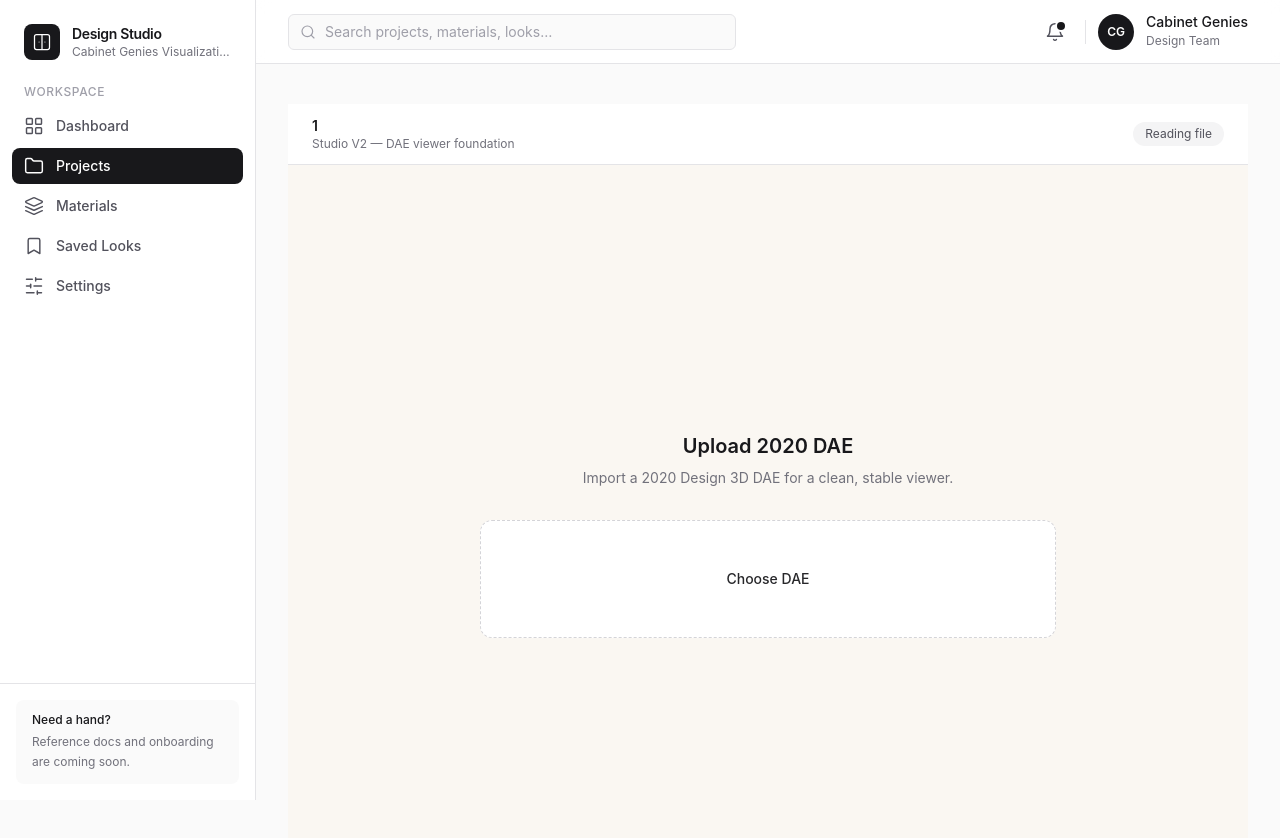
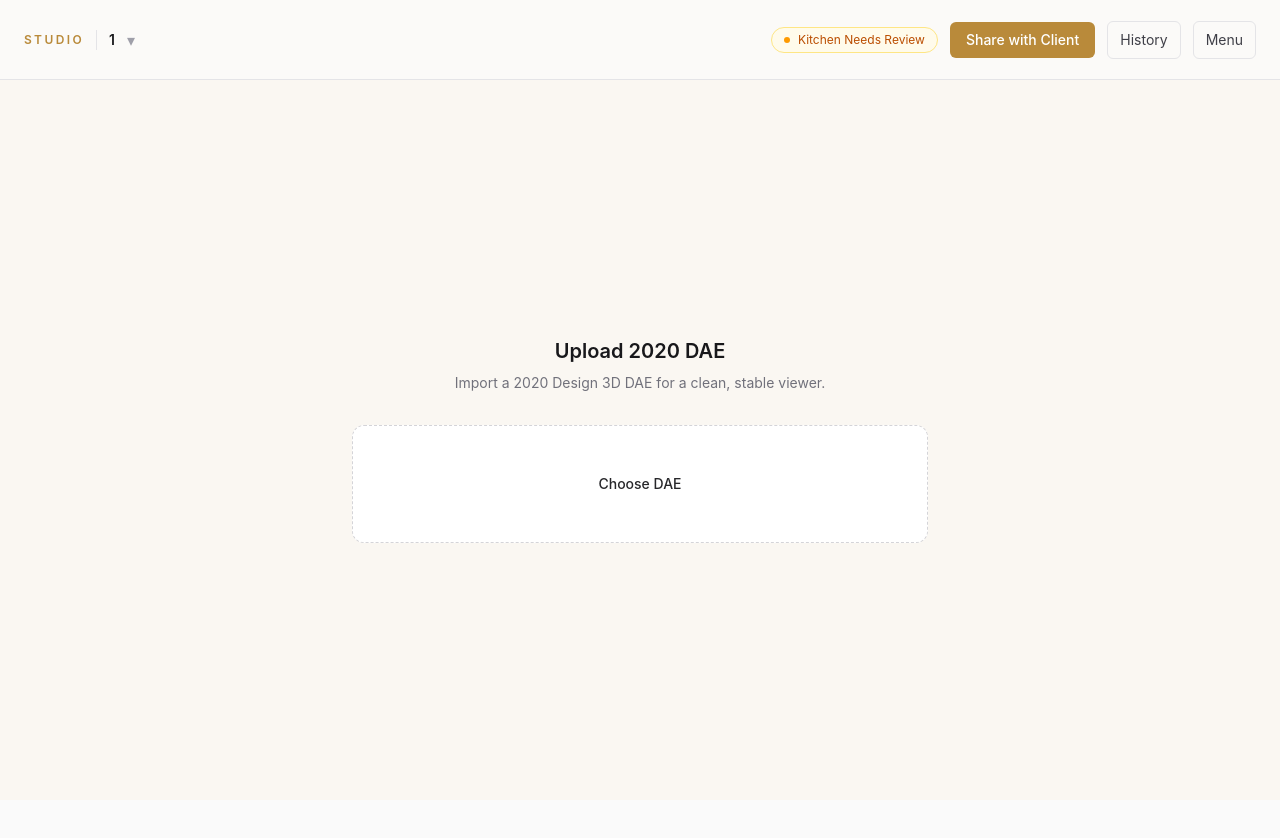
Before and after one commit to cabinetgenies/DesignStudio, a Next.js app: page /projects/1/studio-v2 in a window 1280 px wide. Shown: the top 838 px of the page. After the commit the page ends 800 px from the top, so only its background shows below. Built offline with nearby package versions, Linux system fonts and the light colour scheme.

Commit message:
feat(studio-v2): build presentation studio interface

```diff
--- a/components/AppShell.tsx
+++ b/components/AppShell.tsx
@@ -12,8 +12,11 @@
   const pathname = usePathname();
   const isStudio =
     pathname.startsWith("/projects/") && pathname.endsWith("/studio");
+  const isStudioV2 = pathname.includes("/studio-v2");
 
-  const mainClassName = isStudio
+  const mainClassName = isStudioV2
+    ? "h-screen overflow-hidden"
+    : isStudio
     ? presenting
       ? "h-screen overflow-hidden"
       : "lg:h-[calc(100vh-4rem)] lg:overflow-hidden"
@@ -22,14 +25,14 @@
   return (
     <StudioPresentationContext.Provider value={{ presenting, setPresenting }}>
       <div className="min-h-screen bg-zinc-50 text-zinc-900">
-        {!presenting ? (
+        {!presenting && !isStudioV2 ? (
           <AppSidebar
             open={sidebarOpen}
             onClose={() => setSidebarOpen(false)}
           />
         ) : null}
-        <div className={presenting ? "" : "lg:pl-64"}>
-          {!presenting ? (
+        <div className={presenting || isStudioV2 ? "" : "lg:pl-64"}>
+          {!presenting && !isStudioV2 ? (
             <AppHeader onMenuClick={() => setSidebarOpen(true)} />
           ) : null}
           <main className={mainClassName}>{children}</main>
--- a/components/studio-v2/StudioV2Shell.tsx
+++ b/components/studio-v2/StudioV2Shell.tsx
@@ -76,14 +76,47 @@
 
   return (
     <div className="flex h-screen flex-col bg-[#faf7f2] text-zinc-900">
-      <header className="flex items-center justify-between border-b border-zinc-200 bg-white px-6 py-3">
-        <div>
-          <p className="text-sm font-semibold">{projectName}</p>
-          <p className="text-xs text-zinc-500">Studio V2 — DAE viewer foundation</p>
+      <header className="flex h-20 shrink-0 items-center justify-between border-b border-zinc-200 bg-[#fbfaf8] px-6">
+        <div className="flex items-center gap-3">
+          <span className="text-xs font-semibold uppercase tracking-[0.2em] text-[#B98A3A]">
+            Studio
+          </span>
+          <span className="h-5 w-px bg-zinc-200" />
+          <span className="text-sm font-semibold text-zinc-900">
+            {projectName}
+          </span>
+          <span className="text-zinc-400">▾</span>
         </div>
-        <span className="rounded-full bg-zinc-100 px-3 py-1 text-xs text-zinc-600">
-          {status}
-        </span>
+        <div className="flex items-center gap-3">
+          <span
+            className={`inline-flex items-center gap-2 rounded-full border px-3 py-1 text-xs ${
+              status === "Kitchen ready"
+                ? "border-emerald-200 bg-emerald-50 text-emerald-700"
+                : "border-amber-200 bg-amber-50 text-amber-700"
+            }`}
+          >
+            <span
+              className={`h-1.5 w-1.5 rounded-full ${
+                status === "Kitchen ready" ? "bg-emerald-500" : "bg-amber-500"
+              }`}
+            />
+            {status === "Kitchen ready"
+              ? "Ready to Present"
+              : "Kitchen Needs Review"}
+          </span>
+          <button
+            type="button"
+            className="rounded-md bg-[#B98A3A] px-4 py-2 text-sm font-medium text-white hover:bg-[#a97c31]"
+          >
+            Share with Client
+          </button>
+          <button type="button" className="rounded-md border border-zinc-200 px-3 py-2 text-sm text-zinc-700 hover:bg-white">
+            History
+          </button>
+          <button type="button" className="rounded-md border border-zinc-200 px-3 py-2 text-sm text-zinc-700 hover:bg-white">
+            Menu
+          </button>
+        </div>
       </header>
 
       {stage === "upload" ? (
@@ -254,6 +287,23 @@
                   Viewer failed: {loadError}
                 </div>
               ) : null}
+              <div className="pointer-events-none absolute inset-x-0 bottom-4 flex justify-center">
+                <div className="pointer-events-auto flex items-center gap-2 rounded-full border border-zinc-200 bg-white/90 px-4 py-2 shadow-sm backdrop-blur">
+                  <button type="button" className="rounded-full bg-zinc-900 px-3 py-1 text-xs text-white">
+                    Orbit
+                  </button>
+                  <button type="button" className="rounded-full border border-zinc-200 px-3 py-1 text-xs text-zinc-400">
+                    Walk
+                  </button>
+                  <button type="button" className="rounded-full border border-zinc-200 px-3 py-1 text-xs text-zinc-400">
+                    Compare
+                  </button>
+                  <span className="h-4 w-px bg-zinc-200" />
+                  <span className="text-[11px] text-zinc-400">Morning</span>
+                  <input type="range" disabled className="w-24" />
+                  <span className="text-[11px] text-zinc-400">Evening</span>
+                </div>
+              </div>
             </div>
             {!presenting ? (
               <aside className="w-full shrink-0 border-t border-zinc-200 bg-white lg:w-[300px] lg:border-l lg:border-t-0 lg:overflow-y-auto">
```
